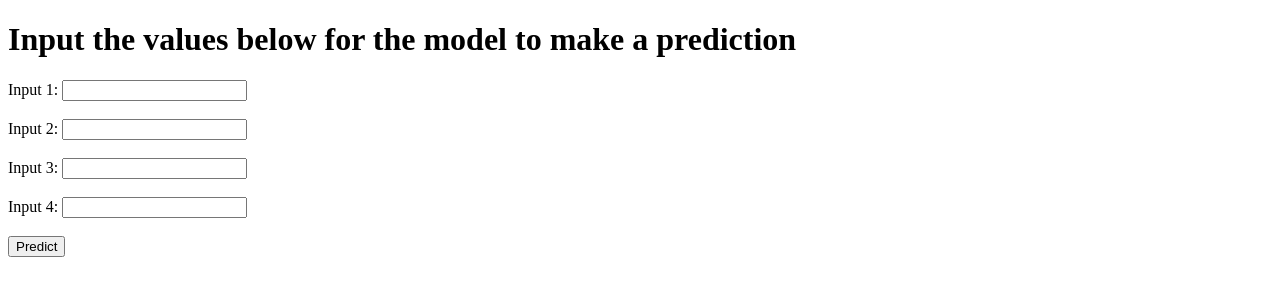
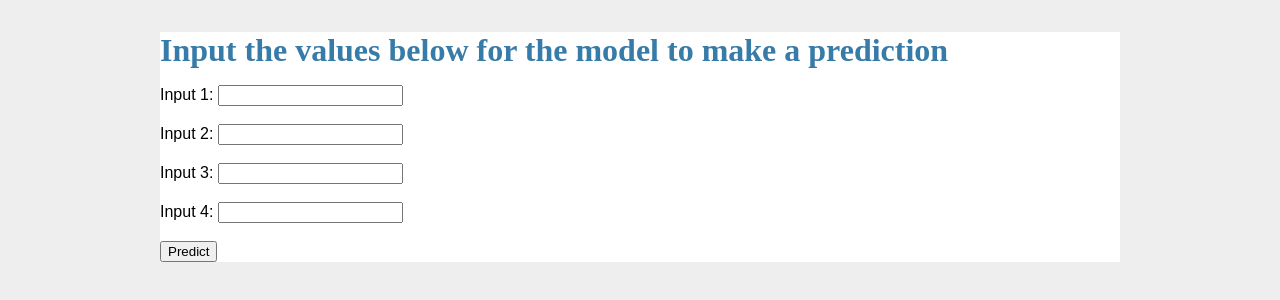
Before and after one commit to vamvas/prediction-prices, a plain HTML site: page index.html in a window 1280 px wide. Drawn offline with Linux system fonts and the light colour scheme.

Commit message:
Adding css reference to html

```diff
--- a/index.html
+++ b/index.html
@@ -2,6 +2,7 @@
 <html>
 <head>
     <title>ML Prediction Web App</title>
+    <link rel="stylesheet" type="text/css" href="styles.css"> <!-- Link to CSS file -->
 </head>
 <body>
     <h1>Input the values below for the model to make a prediction</h1>
--- a/style.css
+++ b/styles.css
@@ -1,4 +1,3 @@
 html { font-family: sans-serif; background: #eee; padding: 1rem; }
 body { max-width: 960px; margin: 0 auto; background: white; }
 h1 { font-family: serif; color: #377ba8; margin: 1rem 0; }
-label { color: #377ba8; }
```
